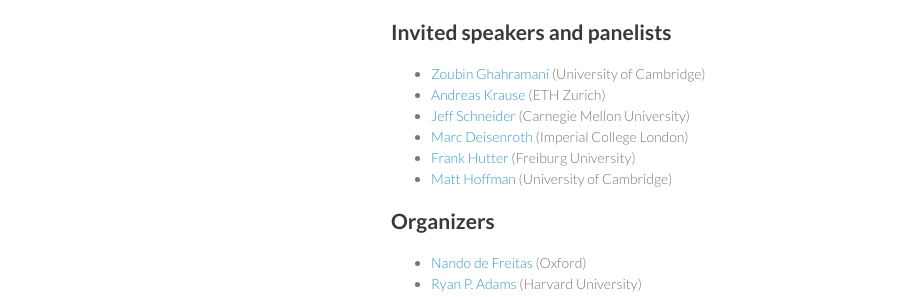
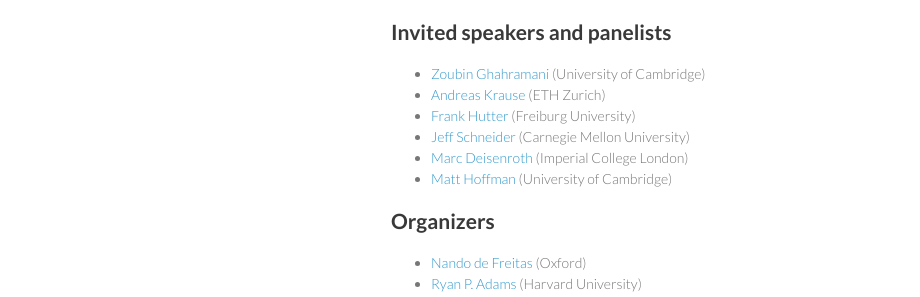
Before and after one commit to bayesopt/bayesopt.github.io, a Jekyll site: the page built from index.md, in a window 1280 px wide. Shown: the part 1147-1444 px from the top of the page, without its empty margins (179-1099 px from the left). Built offline with Jekyll 4.4.1, drawn with Linux system fonts in a browser that asks for light colours.

Commit message:
Minor edit.

```diff
--- a/index.md
+++ b/index.md
@@ -63,9 +63,9 @@ optimization and Bayesian inference communities for involvement.
 
 - [Zoubin Ghahramani](http://mlg.eng.cam.ac.uk/zoubin) (University of Cambridge)
 - [Andreas Krause](http://las.ethz.ch/krausea.html) (ETH Zurich)
+- [Frank Hutter](http://www2.informatik.uni-freiburg.de/~hutter/) (Freiburg University)
 - [Jeff Schneider](https://www.cs.cmu.edu/~schneide/) (Carnegie Mellon University)
 - [Marc Deisenroth](http://wp.doc.ic.ac.uk/sml/person/marc-deisenroth/) (Imperial College London)
-- [Frank Hutter](http://www2.informatik.uni-freiburg.de/~hutter/) (Freiburg University)
 - [Matt Hoffman](http://mlg.eng.cam.ac.uk/hoffmanm/) (University of Cambridge)
 
 
```
